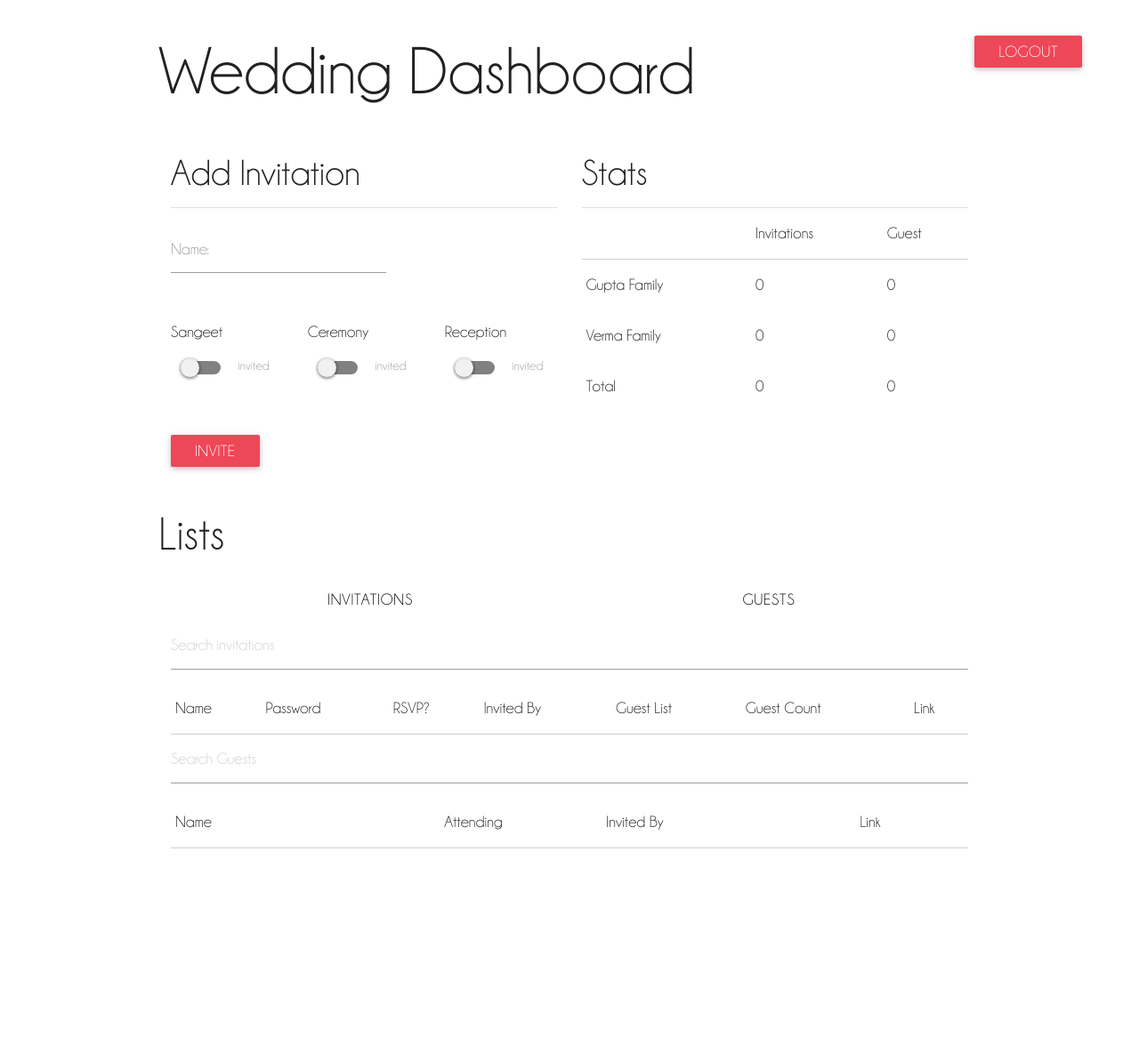
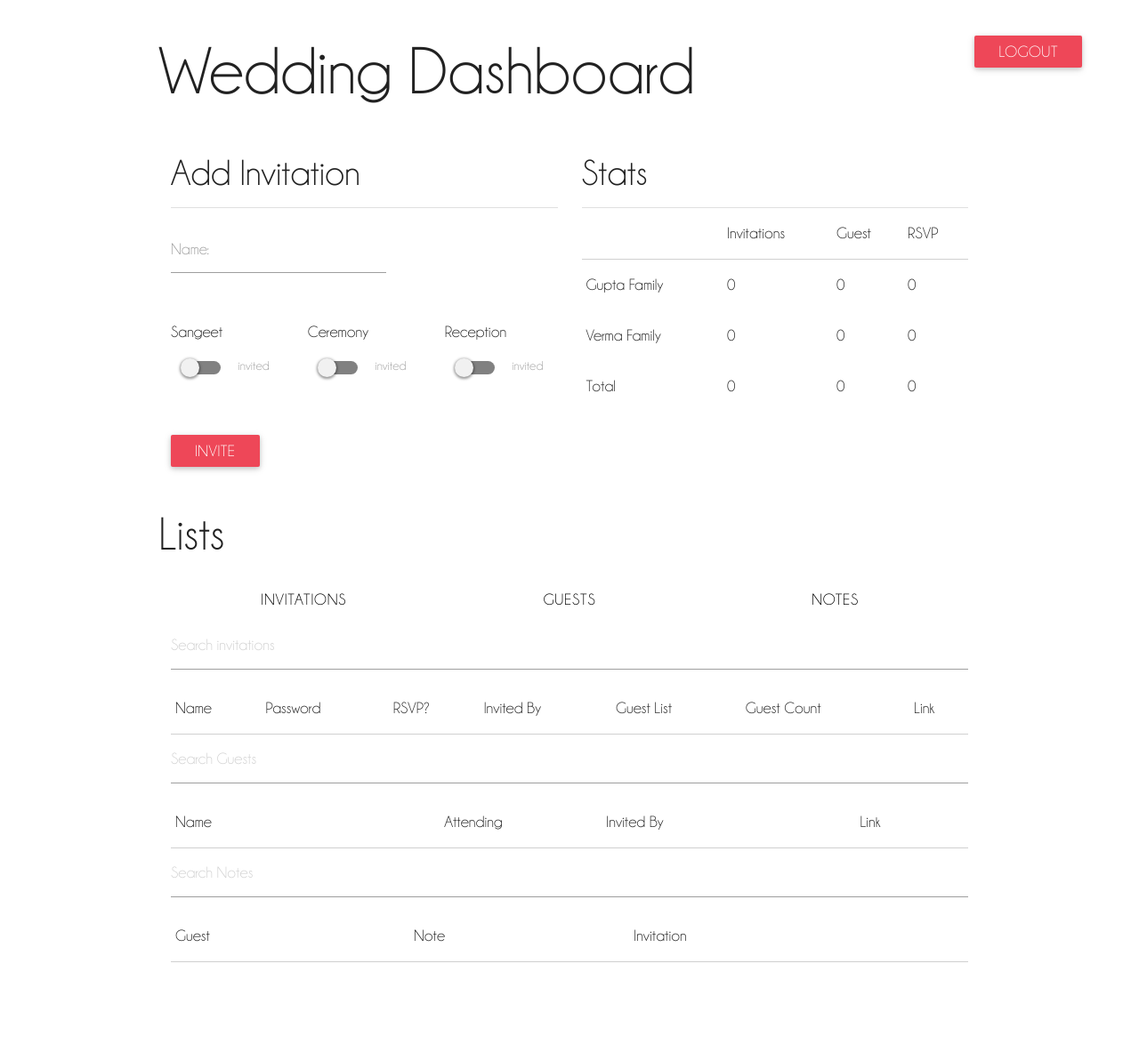
Before and after one commit to guptamo/shrutiwedsmohit, a Django app: page /invitation/dashboard/ in a window 1280 px wide. Shown: the whole page at 89% size. Before the commit the page ends 954 px from the top, so only its background shows below. Run offline with Django 3.2, Linux system fonts and the light colour scheme; the visitor is signed in with stand-in values (Sample User, id 1); data that the repository does not hold is empty; some libraries are stand-ins or nearby versions.

Commit message:
Full Featured

```diff
--- a/invitation/views.py
+++ b/invitation/views.py
@@ -15,26 +15,31 @@ def dashboard(request):
     form = InvitationForm()
     invitations = Invitation.objects.all().order_by("name").annotate(Count('guest'))
     guests = Guest.objects.all()
+    notes = guests.exclude(note__exact="")
 
     lizts = (
         invitations,
-        guests
+        guests,
+        notes,
     )
 
     total = (
         "Total",
         invitations.count(),
         guests.count(),
+        invitations.filter(rsvp=True).count()
     )
     gupta = (
         "Gupta Family",
         invitations.filter(invited_by="gupta").count(),
         guests.filter(invitation__invited_by="gupta").count(),
+        invitations.filter(invited_by="gupta", rsvp=True).count()
     )
     verma = (
         "Verma Family",
         invitations.filter(invited_by="verma").count(),
         guests.filter(invitation__invited_by="verma").count(),
+        invitations.filter(invited_by="verma", rsvp=True).count()
     )
 
     stats = (gupta, verma, total)
@@ -46,10 +51,13 @@ def dashboard(request):
     }
     return render(request, "invitation/dashboard.html", context)
 
+def invitation_access_check(request, invitation_name):
+    return request.user.username == invitation_name
+
 @login_required
 def invitation(request, invitation_name):
-    # if not invitation_access_check(request, invitation_name):
-    #     return redirect(request.user.invitation.get_absolute_url())
+    if request.user.username != invitation_name and not request.user.is_staff:
+        return redirect(request.user.invitation.get_absolute_url())
     invitation = get_object_or_404(Invitation, name=invitation_name)
     guests = invitation.guest_set.all().order_by("name")
     guest_forms = []
@@ -110,8 +118,8 @@ def add_invitation(request):
 
 @login_required
 def update_guest(request, invitation_name, guest_pk):
-    # if not invitation_access_check(request, invitation_name):
-    #     return redirect(request.user.invitation.get_absolute_url())
+    if request.user.username != invitation_name and not request.user.is_staff:
+        return redirect(request.user.invitation.get_absolute_url())
     guest = get_object_or_404(Guest, pk=guest_pk)
     invitation = get_object_or_404(Invitation, name=invitation_name)
     if request.method == "POST":
--- a/templates/invitation/dashboard.html
+++ b/templates/invitation/dashboard.html
@@ -86,13 +86,15 @@
                             <td></td>
                             <td>Invitations</td>
                             <td>Guest</td>
+                            <td>RSVP</td>
                         </thead>
                         <tbody>
-                            {% for name, invitations, guests in  stats %}
+                            {% for name, invitations, guests, rsvp in  stats %}
                                 <tr>
                                     <td>{{ name }}</td>
                                     <td>{{ invitations }}</td>
                                     <td>{{ guests }}</td>
+                                    <td>{{ rsvp }}</td>
                                 </tr>
                             {% endfor %}
                         </tbody>
@@ -106,14 +108,15 @@
             <h3>Lists</h3>
             <div class="col s12">
                 <ul class="tabs">
-                    <li class="tab col s6"><a href="#invitations" class="black-text">Invitations</a></li>
-                    <li class="tab col s6"><a href="#guests" class="black-text">Guests</a></li>
+                    <li class="tab col s4"><a href="#invitations" class="black-text">Invitations</a></li>
+                    <li class="tab col s4"><a href="#guests" class="black-text">Guests</a></li>
+                    <li class="tab col s4"><a href="#notes" class="black-text">Notes</a></li>
                 </ul>
             </div>
             <div id="invitations" class="col s12">
                 <input type="text" id="invitation-search" placeholder="Search invitations">
                 <table class="highlight responsive-table">
-                    <thead>
+                    <thead class="center-align">
                         <td>Name</td>
                         <td>Password</td>
                         <td>RSVP?</td>
@@ -182,6 +185,26 @@
                     </tbody>
                 </table>
             </div>
+            <div id="notes" class="col s12">
+                <input type="text" id="note-search" placeholder="Search Notes">
+                <table class="highlight responsive-table"v>
+                    <thead>
+                        <td>Guest</td>
+                        <td>Note</td>
+                        <td>Invitation</td>
+                    </thead>
+                    <tbody id="note-rows">
+                        {% for note in lizts.2 %}
+                            <tr>
+                                <td>{{ note.name }}</td>
+                                <td>{{ note.note }}</td>
+                                <td><a href="{{ note.invitation.get_absolute_url }}" class="btn pink white-text waves-effect waves-red hoverable">See Invitation <i class="material-icons right">trending_flat</i></a>
+                                </td>
+                            </tr>
+                        {% endfor %}
+                    </tbody>
+                </table>
+            </div>
         </div>
     </div>
     <br>
--- a/templates/invitation/invitation.html
+++ b/templates/invitation/invitation.html
@@ -375,7 +375,7 @@
                     {% if message.level == DEFAULT_MESSAGE_LEVELS.ERROR %}
                         Materialize.toast('{{ message }}', 5000, 'red white-text');
                     {% elif message.level == DEFAULT_MESSAGE_LEVELS.SUCCESS %}
-                        Materialize.toast('{{ message }}', 3000, 'green white-text');
+                        Materialize.toast('{{ message }}', 4000, 'green white-text');
                     {% else %}
                         Materialize.toast('{{ message }}', 3000);
                     {% endif %}
```
Also changed, not shown: static/img/carlton.gif (added), static/img/parallax/parallax9.jpg, static/img/slider/giphy.gif (deleted), 1 other file.
